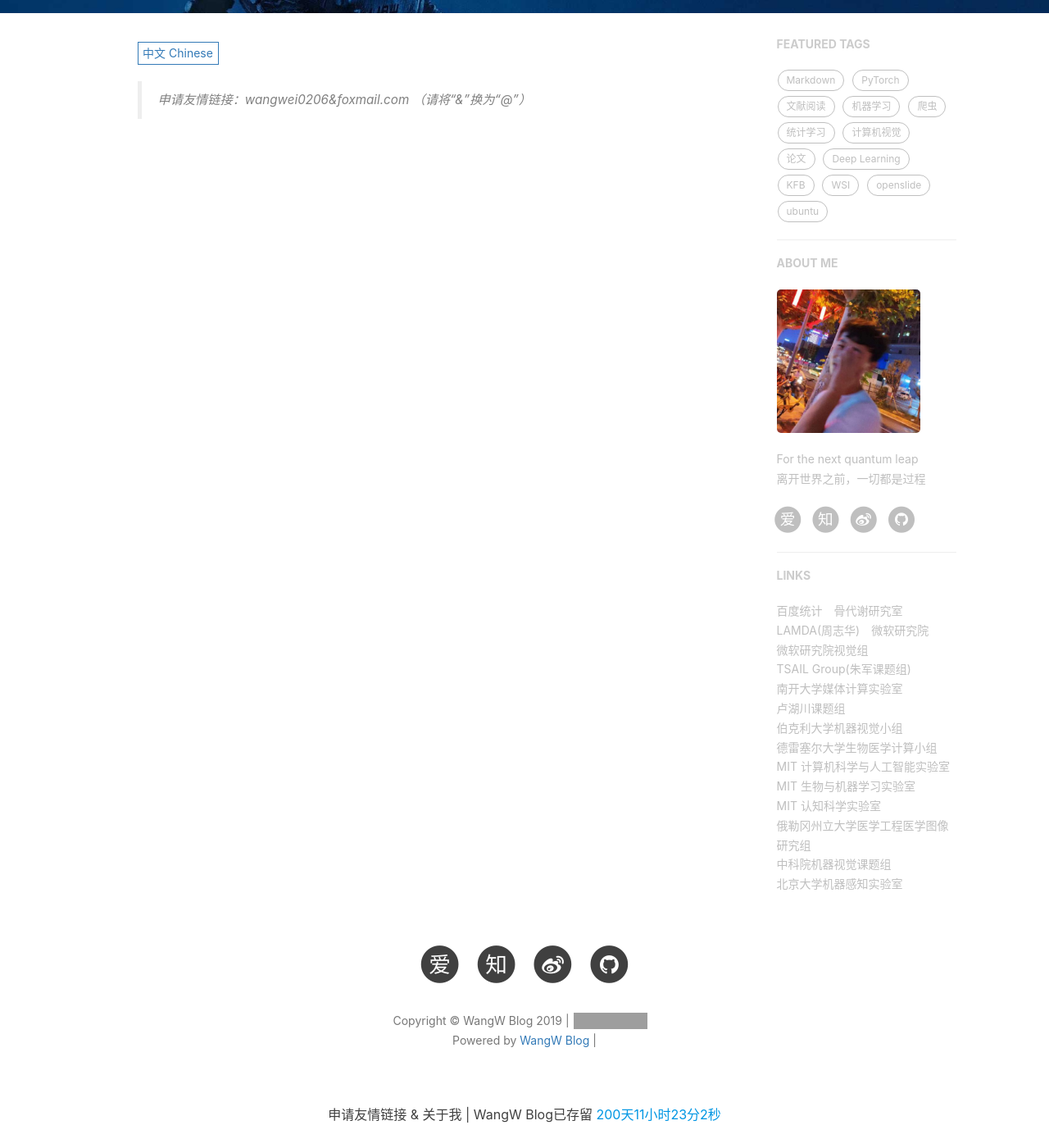
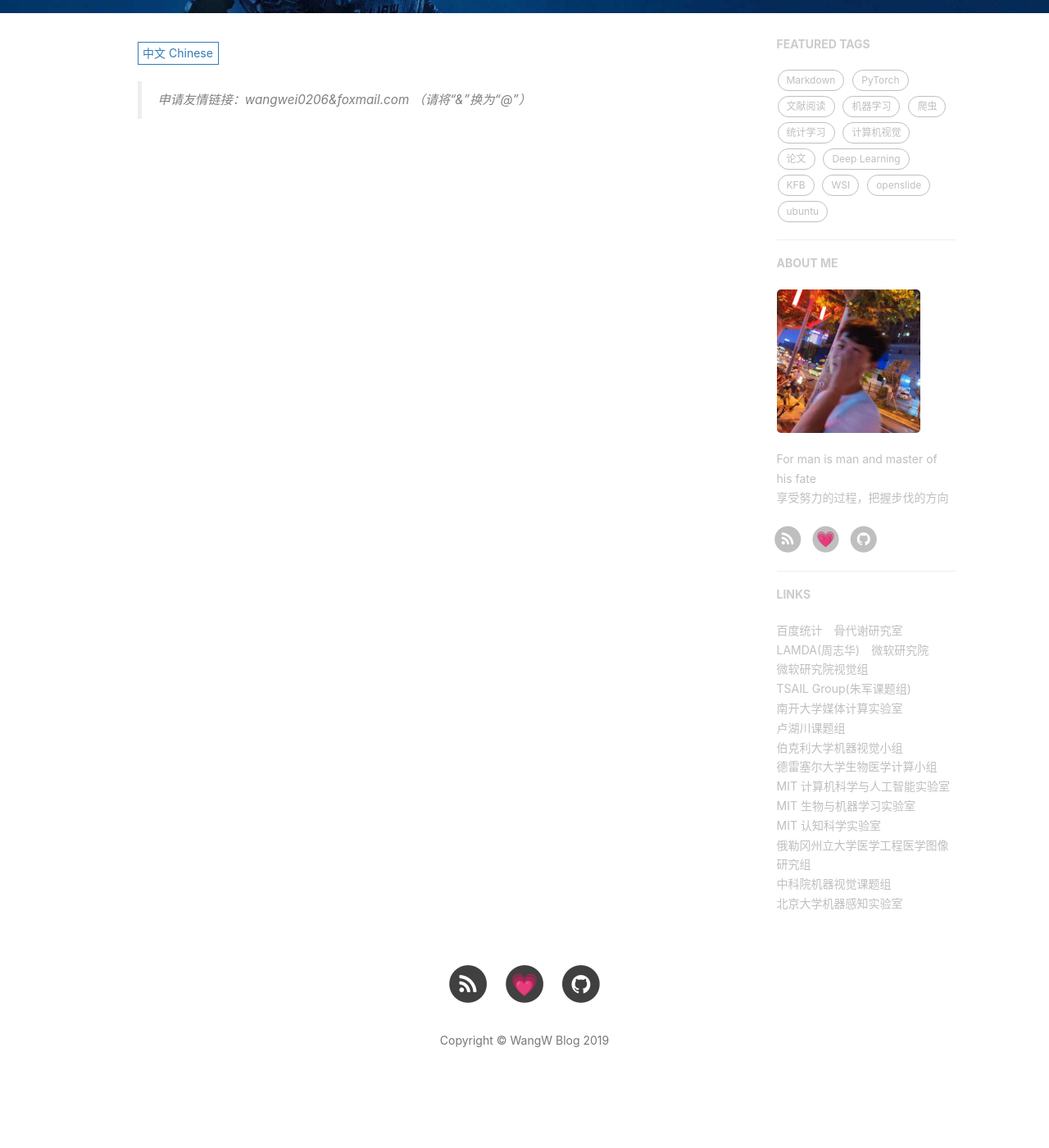
Before and after one commit to ilikewind/Myblog, a Jekyll site: the page built from about.html, in a window 1280 px wide and 1400 px high, scrolled down 402 px. Shown: the whole window at 82% size. Built offline with Jekyll 4.4.1, drawn with Linux system fonts in a browser that asks for light colours; nearby versions of some CDN libraries; comment, search, counter and statistics services are not loaded; after the commit the page ends 1775 px from its top, so only the background shows below that; grey boxes are pictures that could not be loaded.

Commit message:
Adjust the Settings

```diff
--- a/_config.yml
+++ b/_config.yml
@@ -3,7 +3,7 @@ title: WangW Blog
 SEOTitle: 王威的博客 | WangW Blog
 header-img: img/home-bg.jpg
 email: wangwei0206@mail.nwpu.edu.cn
-description: "关于机器学习, 深度学习, 医学图像处理 | 王威，master student, 在读硕士 | 这里是 @ilikewind 的个人博客，与你一起。"
+description: "关于机器学习, 深度学习 | 王威，master student, 在读硕士 | 这里是 @ilikewind 的个人博客，与你一起。"
 keyword: "王威, WangW王威, WangW, ilikewind, likewind, 王威的博客, WangW Blog, 博客, 个人网站, ML, Deep Learning, DL, Math"
 url: "https://likewind.top"              # your host, for absolute URL
 baseurl: ""                             # for example, '/blog' if your blog hosted on 'host/blog'
@@ -12,9 +12,9 @@ baseurl: ""                             # for example, '/blog' if your blog host
 future: true
 
 # SNS settings
-RSS: false
-weibo_username:     1ilewind
-zhihu_username:     xiang-feng-yiyang-666
+RSS: true
+#weibo_username:     1ilewind
+#zhihu_username:     xiang-feng-yiyang-666
 github_username:    ilikewind
 twitter_username:   likewind # 爱情纪念日
 #facebook_username:  1ikewind
@@ -26,7 +26,7 @@ twitter_username:   likewind # 爱情纪念日
 # from 2016, 'pygments' is unsupported on GitHub Pages. Use 'rouge' for highlighting instead.
 highlighter: rouge
 permalink: pretty
-paginate: 10
+paginate: 15
 exclude: ["less","node_modules","Gruntfile.js","package.json","README.md","README.zh.md"]
 anchorjs: true                          # if you want to customize anchor. check out line:181 of `post.html`
 # If you have timezone issue (e.g. #68) in China, uncomment to use this:
@@ -38,7 +38,7 @@ anchorjs: true                          # if you want to customize anchor. check
 # from PR#40, to support local preview for Jekyll 3.0
 # make sure you have this gem installed
 # `$ gem install jekyll-paginate`
-plugins: [jekyll-toc,jekyll-paginate,]#
+plugins: [jekyll-toc,jekyll-paginate,jekyll-admin, jekyll-seo-tag, jemoji]#
   # -
 
 
@@ -66,7 +66,7 @@ disqus_username: false
 # Netease settings
 netease_comment: false
 
-#2018-12-11添加gitalk
+#2018-12-11添加gitalk Do not use my repo!!!!!!
 gitalk:
 enable: true
 owner: ilikewind
@@ -87,7 +87,7 @@ ba_track_id: 4f9e5a8b624f9b335919292b2ac7e2db
 
 # Sidebar settings
 sidebar: true                           # whether or not using Sidebar.
-sidebar-about-description: "For the next quantum leap<br>离开世界之前，一切都是过程"
+sidebar-about-description: "For man is man and master of his fate<br>享受努力的过程，把握步伐的方向"
 sidebar-avatar: /img/avatar-hux-ny.jpg      # use absolute URL, seeing it's used in both `/` and `/about/`
 
 
--- a/_includes/footer.html
+++ b/_includes/footer.html
@@ -7,7 +7,8 @@
                 {% include sns-links.html center=true %}
 
                 <p class="copyright text-muted">
-                    Copyright &copy; {{ site.title }} {{ site.time | date: '%Y' }} |
+                    Copyright &copy; {{ site.title }} {{ site.time | date: '%Y' }}
+                    <!-- |
                     <iframe
                         style="margin-left: 2px; margin-bottom:-5px;"
                         frameborder="0" scrolling="0" width="100px" height="20px"
@@ -18,6 +19,7 @@
                     <span id="busuanzi_container_site_pv" style='display:none'>
                         本站总访问量<span id="busuanzi_value_site_pv"></span>次
                     </span>
+                    -->
 
                     <!--<span id="busuanzi_container_site_uv" style='display:none'>-->
                         <!--本站访客数<span id="busuanzi_value_site_uv"></span>人次-->
@@ -253,6 +255,7 @@
 </script>
 {% endif %}
 
+<!--
 <center>
     <a href="https://likewind.top/about/">申请友情链接 & 关于我</a> | WangW Blog已存留 <SPAN id=span_dt_dt style="color: #0196e3;"></SPAN>
     <SCRIPT language=javascript>
@@ -276,3 +279,4 @@
     show_date_time();
     </SCRIPT>
 </center>
+-->
--- a/_includes/sns-links.html
+++ b/_includes/sns-links.html
@@ -23,7 +23,7 @@
     <a href="https://love.{{ site.twitter_username }}.top/">
       <span class="fa-stack fa-lg">
         <i class="fa fa-circle fa-stack-2x"></i>
-        <i class="fa fa-stack-1x fa-inverse">爱</i>
+        <i class="fa fa-stack-1x fa-inverse">💗</i>
       </span>
     </a>
   </li>
--- a/index.html
+++ b/index.html
@@ -1,6 +1,6 @@
 ---
 layout: page
-description: "你能干什么取决于你想干什么"
+description: "人之所以能，是相信能"
 ---
 
 {% for post in paginator.posts %}
```
